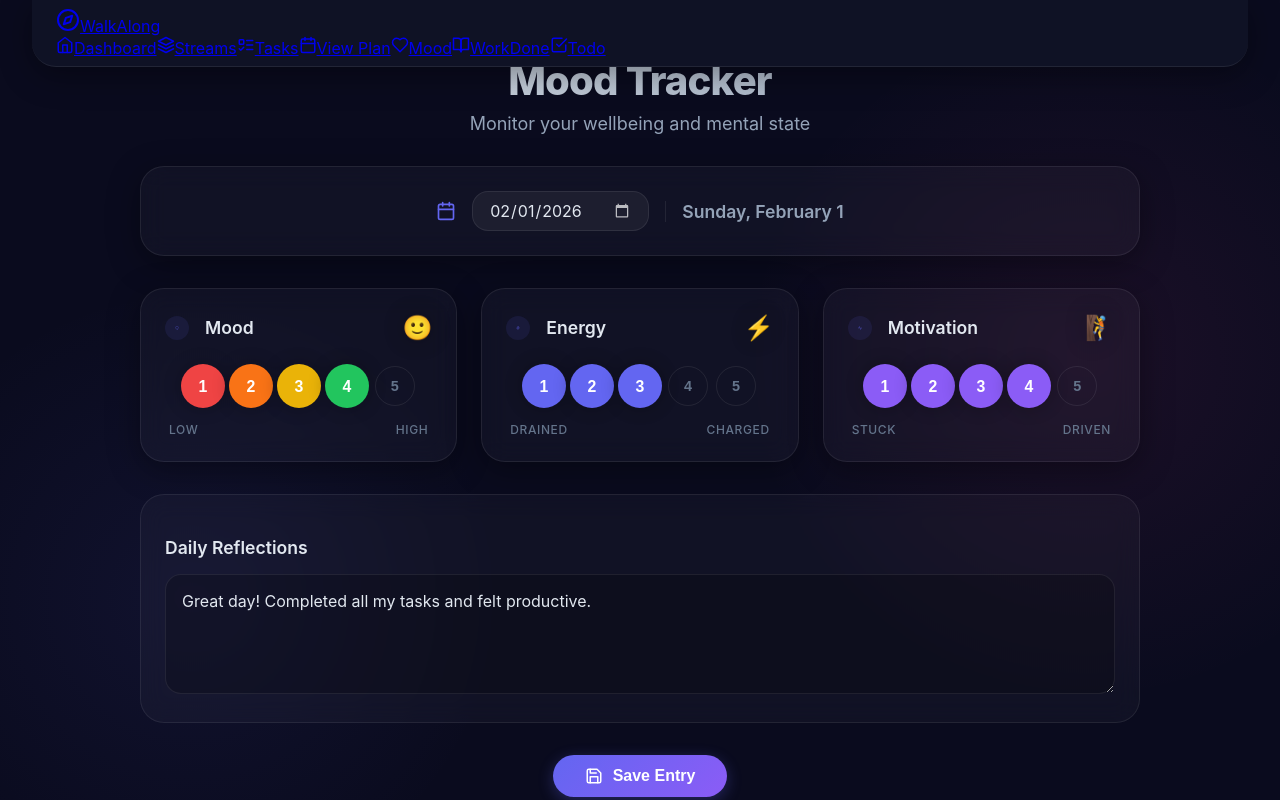
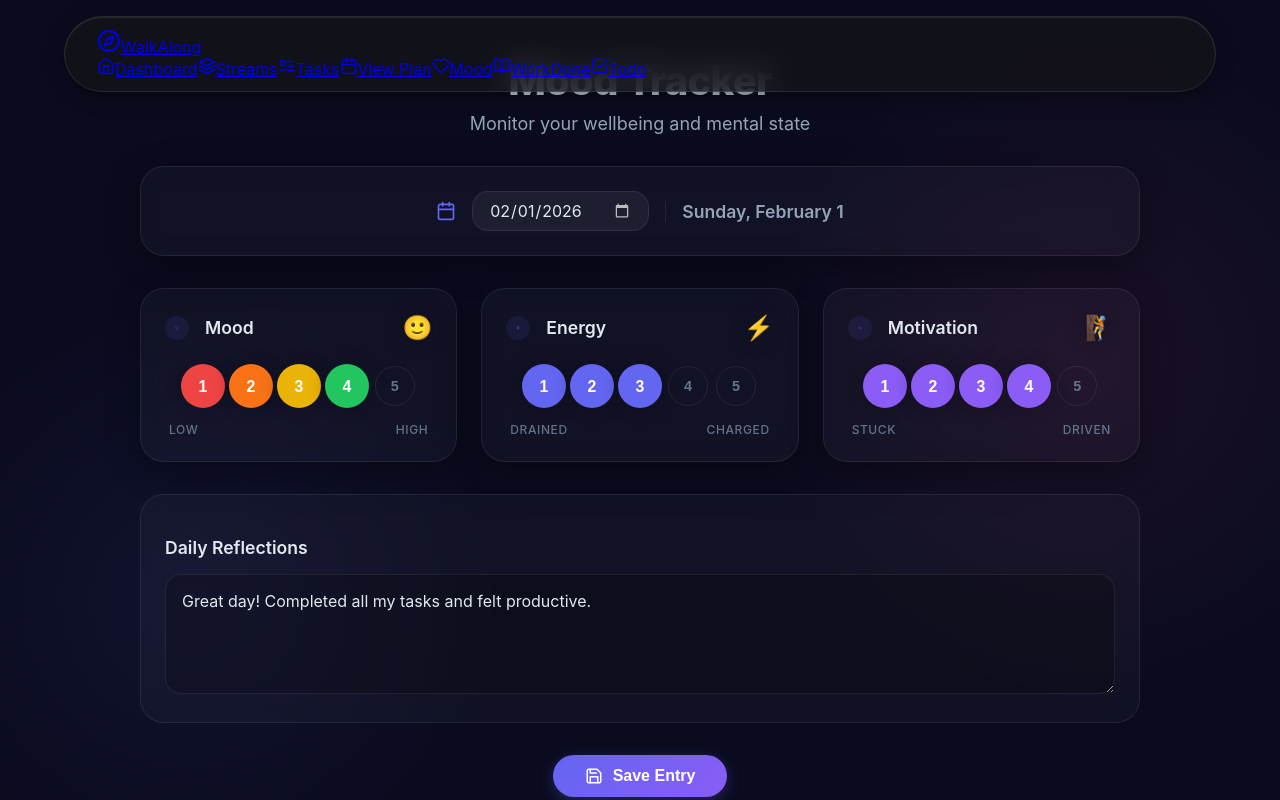
Before and after one commit to kavyaasuresh/Walkalong, a React (Create React App) app in the folder Walkalong-main/frontend/: page /mood in a window 1280 px wide. Shown: the top 800 px of the page. Built offline with nearby package versions, Linux system fonts and the light colour scheme.

Commit message:
resolved issue

```diff
--- a/Walkalong-main/frontend/src/components/Navbar.css
+++ b/Walkalong-main/frontend/src/components/Navbar.css
@@ -1,78 +1,113 @@
 .navbar {
     position: fixed;
+    top: 1rem;
+    /* Floating effect */
     left: 50%;
     transform: translateX(-50%);
-    width: 95%;
-    /* Use percentage instead of fixed calculation */
-    max-width: none;
-    /* Allow it to grow */
-    background: var(--bg-secondary);
-    /* Solid background or semi-transparent based on specific sub-request */
-    border-bottom: 1px solid var(--glass-border);
-    backdrop-filter: blur(10px);
-    border-radius: 0 0 var(--radius-lg) var(--radius-lg);
-    /* Top flat, bottom rounded */
-    top: 0;
-    /* Align to top to avoid floating gap issue */
+    width: 90%;
+    max-width: 1200px;
+    background: rgba(20, 20, 25, 0.75);
+    /* Deep dark glass */
+    backdrop-filter: blur(16px);
+    -webkit-backdrop-filter: blur(16px);
+    border: 1px solid rgba(255, 255, 255, 0.1);
+    border-radius: 100px;
+    /* Full pill shape */
     z-index: 1000;
-    padding: var(--spacing-xs) var(--spacing-lg);
-    box-shadow: var(--glass-shadow);
+    padding: 0.75rem 2rem;
+    box-shadow:
+        0 4px 20px rgba(0, 0, 0, 0.4),
+        inset 0 1px 1px rgba(255, 255, 255, 0.1);
     display: flex;
     justify-content: space-between;
     align-items: center;
+    transition: all 0.3s ease;
 }
 
 .nav-brand {
     display: flex;
     align-items: center;
-    gap: var(--spacing-sm);
+    gap: 0.75rem;
     text-decoration: none;
-    color: var(--text-primary);
-    font-weight: 700;
-    font-size: 1.25rem;
+    font-weight: 800;
+    font-size: 1.35rem;
+    letter-spacing: -0.5px;
+    background: linear-gradient(135deg, #fff 0%, #cbd5e1 100%);
+    -webkit-background-clip: text;
+    -webkit-text-fill-color: transparent;
 }
 
 .nav-brand svg {
     color: var(--accent-primary);
+    filter: drop-shadow(0 0 8px rgba(99, 102, 241, 0.5));
 }
 
 .nav-links {
     display: flex;
-    gap: var(--spacing-sm);
-    background: rgba(0, 0, 0, 0.2);
+    gap: 0.5rem;
+    background: rgba(0, 0, 0, 0.3);
+    /* Inner track */
     padding: 4px;
-    border-radius: var(--radius-full);
+    border-radius: 100px;
+    border: 1px solid rgba(255, 255, 255, 0.05);
 }
 
 .nav-link {
     display: flex;
     align-items: center;
     gap: 8px;
-    padding: 8px 16px;
+    padding: 8px 18px;
     text-decoration: none;
-    color: var(--text-secondary);
-    border-radius: var(--radius-full);
-    transition: all var(--transition-fast);
-    font-weight: 500;
+    color: #94a3b8;
+    border-radius: 100px;
+    transition: all 0.3s cubic-bezier(0.4, 0, 0.2, 1);
+    font-weight: 600;
     font-size: 0.9rem;
+    position: relative;
+    overflow: hidden;
 }
 
 .nav-link:hover {
-    color: var(--text-primary);
-    background: rgba(255, 255, 255, 0.05);
+    color: white;
+    background: rgba(255, 255, 255, 0.08);
 }
 
 .nav-link.active {
-    background: var(--accent-primary);
+    background: linear-gradient(135deg, var(--accent-primary) 0%, #8b5cf6 100%);
     color: white;
-    box-shadow: 0 4px 12px rgba(99, 102, 241, 0.3);
+    box-shadow: 0 4px 15px rgba(99, 102, 241, 0.4);
+    transform: translateY(-1px);
+}
+
+.nav-link.active svg {
+    animation: bounce 2s infinite;
+}
+
+@keyframes bounce {
+
+    0%,
+    20%,
+    50%,
+    80%,
+    100% {
+        transform: translateY(0);
+    }
+
+    40% {
+        transform: translateY(-2px);
+    }
+
+    60% {
+        transform: translateY(-1px);
+    }
 }
 
 @media (max-width: 768px) {
     .navbar {
-        width: 100%;
-        border-radius: 0;
-        padding: var(--spacing-xs) var(--spacing-md);
+        width: 95%;
+        top: 0.5rem;
+        padding: 0.5rem 1rem;
+        border-radius: 16px;
     }
 
     .nav-link span {
```
